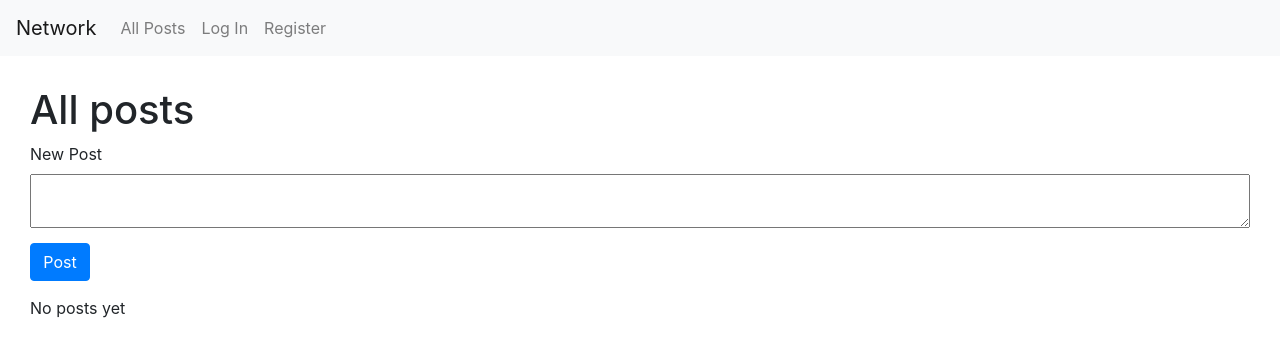
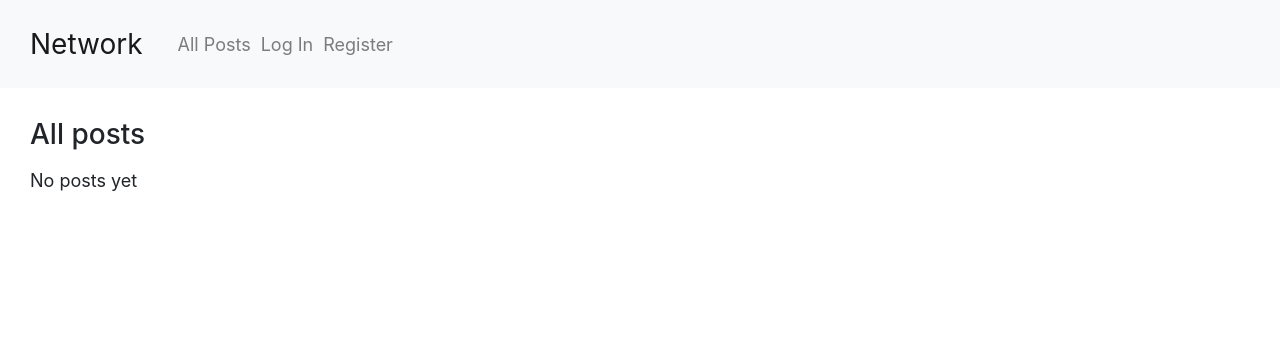
Before and after one commit to gsvidal/social-network-app, a Django app: page / in a window 1280 px wide. Shown: the top 357 px of the page. Run offline with Django 3.2, Linux system fonts and the light colour scheme; data that the repository does not hold is empty; some libraries are stand-ins or nearby versions.

Commit message:
Add styles for All posts page and conditionally rendering new post form if user is authenticated or not, format date

```diff
--- a/network/static/index.js
+++ b/network/static/index.js
@@ -1,3 +1,9 @@
+const isUserAuth = async () => {
+  const response = await fetch("/api/auth");
+  const { is_authenticated } = await response.json();
+  return is_authenticated;
+};
+
 document.addEventListener("DOMContentLoaded", () => {
   AllPostsPage("all-posts");
 
@@ -7,53 +13,63 @@ document.addEventListener("DOMContentLoaded", () => {
   allPostsNavElement.addEventListener("click", () => {
     AllPostsPage("all-posts");
   });
-  FollowingNavElement.addEventListener("click", () => {
+  FollowingNavElement?.addEventListener("click", () => {
     AllPostsPage("following");
   });
 });
 
 // TODO: ProfilePage()
 
-const fetchPosts = (page) => {
-  fetch(`/api/posts/${page}`)
-    .then((response) => response.json())
-    .then(({ posts }) => {
-      if (posts.length > 0) {
-        posts.forEach((post) => {
+const postItem = (post) => {
   const postContainer = document.createElement("div");
+  postContainer.className = "post-container";
 
   const poster = document.createElement("a");
   poster.textContent = post.poster;
+  poster.className = "poster";
   poster.setAttribute("href", `/api/profile/${poster}`);
   poster.addEventListener("click", () => {
     ProfilePage("profile-page");
   });
 
   const editButton = document.createElement("button");
-          editButton.textContent = "Edit";
+  editButton.textContent = "Edit post";
+  editButton.className = "btn btn-outline-info button button--edit";
 
   const postContent = document.createElement("p");
   postContent.textContent = post.content;
 
   const postDate = document.createElement("p");
-          postDate.textContent = post.date;
+  const postFormattedDate = new Date(post.date);
+
+  const options = {
+    weekday: "short",
+    year: "numeric",
+    month: "short",
+    day: "numeric",
+    hour: "2-digit",
+    minute: "2-digit",
+  };
+
+  postDate.textContent = postFormattedDate.toLocaleString(undefined, options);
 
   const likesCount = document.createElement("span");
   likesCount.textContent = post.likes;
 
-          postContainer.append(
-            poster,
-            editButton,
-            postContent,
-            postDate,
-            likesCount
-          );
-          document.querySelector(".main-page").append(postContainer);
-        });
+  postContainer.append(poster, editButton, postContent, postDate, likesCount);
+  document.querySelector(".main-page")?.append(postContainer);
+};
+
+const fetchPosts = (page) => {
+  fetch(`/api/posts/${page}`)
+    .then((response) => response.json())
+    .then(({ posts }) => {
+      if (posts.length > 0) {
+        posts.forEach((post) => postItem(post));
       } else {
-        document
-          .querySelector(".main-page")
-          .append((document.createElement("p").textContent = "No posts yet"));
+        const emptyPosts = (document.createElement("p").textContent =
+          "No posts yet");
+        document.querySelector(".main-page")?.append(emptyPosts);
       }
     });
 };
@@ -78,7 +94,7 @@ const ErrorMsg = (error) => {
   const postButton = document.querySelector("#new-post-button");
   const errorMsg = document.createElement("p");
   errorMsg.textContent = error;
-  errorMsg.className = "error-msg"
+  errorMsg.className = "error-msg";
 
   postButton.insertAdjacentElement("afterend", errorMsg);
 };
@@ -132,22 +148,29 @@ const NewPostForm = () => {
   const newPostSubmitInput = document.createElement("input");
   newPostSubmitInput.setAttribute("value", "Post");
   newPostSubmitInput.setAttribute("type", "submit");
-  newPostSubmitInput.className = "btn btn-primary button";
+  newPostSubmitInput.className = "btn btn-info button";
   newPostSubmitInput.id = "new-post-button";
 
   newPostForm.append(newPostLabel, newPostTextarea, newPostSubmitInput);
 
-  document.querySelector(".main-page").append(newPostForm);
+  document.querySelector(".main-page")?.append(newPostForm);
 };
 
-const AllPostsPage = (page) => {
+const AllPostsPage = async (page) => {
   const heading = document.createElement("h1");
   heading.textContent = `${page.replace("-", " ").charAt(0).toUpperCase()}${page
     .replace("-", " ")
     .slice(1)}`;
 
-  document.querySelector(".main-page").innerHTML = "";
-  document.querySelector(".main-page").append(heading);
+  const mainPageElement = document.querySelector(".main-page");
+  if (mainPageElement) {
+    mainPageElement.innerHTML = "";
+    mainPageElement.append(heading);
+  }
+
+  const isAuth = await isUserAuth();
+  if (isAuth) {
     NewPostForm();
+  }
   fetchPosts(page);
 };
--- a/network/static/network/styles.css
+++ b/network/static/network/styles.css
@@ -1,5 +1,28 @@
+html {
+  font-size: 62.5%;
+}
+
+body {
+  font-size: 1.8rem;
+}
+
 .body {
   margin: 20px;
+}
+
+h1 {
+  font-size: 2.8rem;
+  margin-bottom: 15px;
+}
+
+.navbar {
+  padding: 20px;
+  padding-left: 30px;
+}
+
+.navbar-brand {
+  font-size: 2.8rem;
+  margin-right: 30px;
 }
 
 @media screen and (min-width: 400px) {
@@ -8,16 +31,65 @@
   }
 }
 
+.post-container,
+#new-post-form {
+  padding: 20px;
+  margin: 8px;
+  border: 1px solid rgb(216, 216, 216);
+  border-radius: 5px;
+  box-shadow: rgba(50, 50, 93, 0.25) 0px 2px 5px -1px,
+    rgba(0, 0, 0, 0.3) 0px 1px 3px -1px;
+  background-color: white;
+}
+
+#new-post-form {
+  box-shadow: rgba(17, 17, 26, 0.1) 0px 4px 16px,
+    rgba(17, 17, 26, 0.1) 0px 8px 24px, rgba(17, 17, 26, 0.1) 0px 16px 56px;
+  margin-bottom: 20px;
+  border-color: rgb(234, 234, 234);
+}
+
 .post-content {
   display: block;
   width: 100%;
+  padding: 10px;
+  border: 1px solid rgb(174, 174, 174);
+  font-size: 1.4rem;
+}
+
+.post-content:focus {
+  border: 1px solid rgb(116, 116, 171);
+  outline: none;
+  border-radius: 5px;
+}
+
+.poster:hover {
+  text-decoration: none;
 }
 
 .button {
+  display: block;
   width: 60px;
+  padding-bottom: 6px;
   margin: 15px 0;
+  font-size: 1.4rem;
+}
+
+.button--edit {
+  width: 70px;
+  font-size: 1.3rem;
+  margin: 5px 0;
+  padding-bottom: 4px;
 }
 
 .nav-item {
   cursor: pointer;
 }
+
+.error-msg {
+  color: rgb(130, 0, 0);
+  padding: 3px 6px;
+  background-color: rgb(255, 166, 166);
+  border: 1px solid red;
+  border-radius: 5px;
+}
--- a/network/templates/network/layout.html
+++ b/network/templates/network/layout.html
@@ -3,14 +3,18 @@
 <!DOCTYPE html>
 <html lang="en">
   <head>
-        <meta name="viewport" content="width=device-width, initial-scale=1.0">
+    <meta name="viewport" content="width=device-width, initial-scale=1.0" />
     <title>{% block title %}Social Network{% endblock %}</title>
-        <link rel="stylesheet" href="https://stackpath.bootstrapcdn.com/bootstrap/4.4.1/css/bootstrap.min.css" integrity="sha384-Vkoo8x4CGsO3+Hhxv8T/Q5PaXtkKtu6ug5TOeNV6gBiFeWPGFN9MuhOf23Q9Ifjh" crossorigin="anonymous">
-        <link href="{% static 'network/styles.css' %}" rel="stylesheet">
+    <link
+      rel="stylesheet"
+      href="https://stackpath.bootstrapcdn.com/bootstrap/4.4.1/css/bootstrap.min.css"
+      integrity="sha384-Vkoo8x4CGsO3+Hhxv8T/Q5PaXtkKtu6ug5TOeNV6gBiFeWPGFN9MuhOf23Q9Ifjh"
+      crossorigin="anonymous"
+    />
+    <link href="{% static 'network/styles.css' %}" rel="stylesheet" />
     <script src="../../static/index.js"></script>
   </head>
   <body>
-
     <nav class="navbar navbar-expand-sm navbar-light bg-light">
       <a class="navbar-brand" href="#">Network</a>
 
@@ -18,11 +22,13 @@
         <ul class="navbar-nav mr-auto">
           {% if user.is_authenticated %}
           <li class="nav-item">
-                        <a class="nav-link" href="#"><strong>{{ user.username }}</strong></a>
+            <a class="nav-link" href="#"
+              ><strong>{{ user.username }}</strong></a
+            >
           </li>
           {% endif %}
           <li class="nav-item" id="all-posts-nav">
-                  <a class="nav-link">All Posts</a>
+            <a class="nav-link" href="{% url 'index' %}">All Posts</a>
           </li>
           {% if user.is_authenticated %}
           <li class="nav-item" id="following-nav">
@@ -43,9 +49,6 @@
       </div>
     </nav>
 
-        <div class="body">
-            {% block body %}
-            {% endblock %}
-        </div>
+    <div class="body">{% block body %} {% endblock %}</div>
   </body>
 </html>
--- a/network/templates/network/login.html
+++ b/network/templates/network/login.html
@@ -11,10 +11,10 @@
     <form action="{% url 'login' %}" method="post">
         {% csrf_token %}
         <div class="form-group">
-            <input autofocus class="form-control" type="text" name="username" placeholder="Username">
+            <input autofocus class="form-control" type="text" name="username" placeholder="Username" autocomplete="username">
         </div>
         <div class="form-group">
-            <input class="form-control" type="password" name="password" placeholder="Password">
+            <input class="form-control" type="password" name="password" placeholder="Password" autocomplete="current-password">
         </div>
         <input class="btn btn-primary" type="submit" value="Login">
     </form>
--- a/network/urls.py
+++ b/network/urls.py
@@ -12,6 +12,7 @@ urlpatterns = [
     # API Routes:
     path("api/posts/<str:page>", views.main_page, name="main_page"),
     path("api/posts", views.new_post, name="new_post"),
+    path("api/auth", views.is_user_authenticated, name="is_user_authenticated"),
     # path("api/profile/<str:poster>", views.profile, name="profile"),
 
 ]
--- a/network/views.py
+++ b/network/views.py
@@ -8,6 +8,11 @@ import json
 
 from .models import User, Post
 
+def is_user_authenticated(request):
+    if request.user.is_authenticated:
+        return JsonResponse({'is_authenticated': True})
+    else:
+        return JsonResponse({'is_authenticated': False})
 
 def index(request):
     return render(request, "network/index.html")
```
Also changed, not shown: network/templates/network/register.html (+4 -4 lines), network/static/icons/heart-broken.svg (added), network/static/icons/heart-filled.svg (added), network/static/icons/heart.svg (added). Lines whose indentation alone changed are shown as unchanged.
